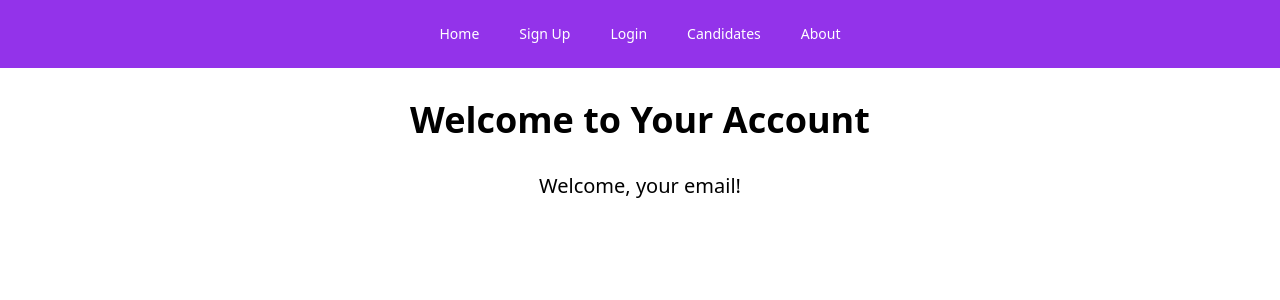
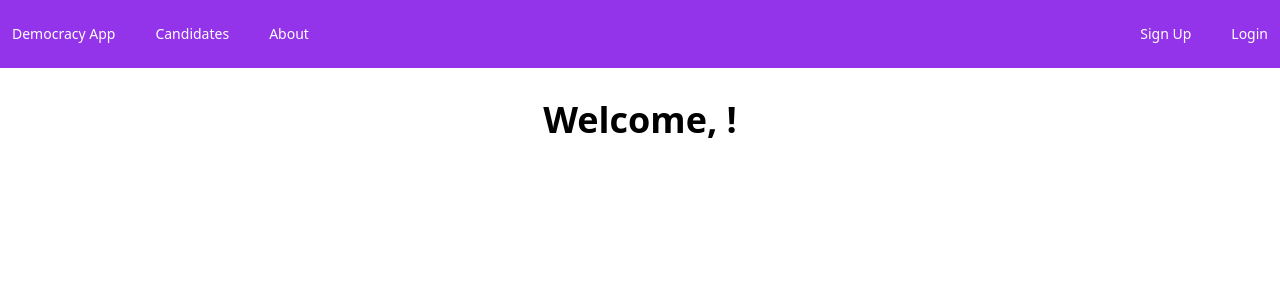
Before and after one commit to joemiddie13/Democracy-App, a React (Create React App) app: page /account in a window 1280 px wide. Shown: the top 300 px of the page. Built offline with nearby package versions, Linux system fonts and the light colour scheme.

Commit message:
Added components for Account, Login, and Signup

```diff
--- a/src/App.js
+++ b/src/App.js
@@ -1,24 +1,50 @@
-import { BrowserRouter as Router, Routes, Route, Link } from 'react-router-dom';
+import React from 'react';
+import { BrowserRouter as Router, Routes, Route, Link, useNavigate } from 'react-router-dom';
+import { AuthProvider, useAuth } from './Components/AuthContext';
 import './App.css';
 import HomePage from './Components/HomePage';
-import SignUp from './Components/SignUp'
-import Account from './Components/Account'
+import SignUp from './Components/SignUp';
+import Account from './Components/Account';
 import Login from './Components/Login';
+
+const NavigationBar = () => {
+  const { authState, logout } = useAuth();
+  const navigate = useNavigate();
+
+  const handleLogout = () => {
+    logout();
+    navigate('/');
+  };
+
+  return (
+    <div className="sticky top-0 bg-purple-600 py-4">
+      <nav className="flex justify-between">
+        <div className="flex space-x-4">
+          <Link to="/" className="text-white hover:bg-purple-700 px-3 py-2 rounded-md text-sm font-medium">Democracy App</Link>
+          <Link to="/candidates" className="text-white hover:bg-purple-700 px-3 py-2 rounded-md text-sm font-medium">Candidates</Link>
+          <Link to="/about" className="text-white hover:bg-purple-700 px-3 py-2 rounded-md text-sm font-medium">About</Link>
+        </div>
+        {authState.isLoggedIn ? (
+          <div className="flex space-x-4">
+            <Link to="/account" className="text-white hover:bg-purple-700 px-3 py-2 rounded-md text-sm font-medium">{authState.userEmail}</Link>
+            <button onClick={handleLogout} className="text-white hover:bg-purple-700 px-3 py-2 rounded-md text-sm font-medium">Sign Out</button>
+          </div>
+        ) : (
+          <div className="flex space-x-4">
+            <Link to="/signup" className="text-white hover:bg-purple-700 px-3 py-2 rounded-md text-sm font-medium">Sign Up</Link>
+            <Link to="/login" className="text-white hover:bg-purple-700 px-3 py-2 rounded-md text-sm font-medium">Login</Link>
+          </div>
+        )}
+      </nav>
+    </div>
+  );
+};
 
 function App() {
   return (
+    <AuthProvider>
       <Router>
-      {/* Navigation Bar */}
-      <div className="sticky top-0 bg-purple-600 py-4">
-        <nav className="flex justify-center space-x-4">
-          <Link to="/" className="text-white hover:bg-purple-700 px-3 py-2 rounded-md text-sm font-medium">Home</Link>
-          <Link to="/signup" className="text-white hover:bg-purple-700 px-3 py-2 rounded-md text-sm font-medium">Sign Up</Link>
-          <Link to="/login" className="text-white hover:bg-purple-700 px-3 py-2 rounded-md text-sm font-medium">Login</Link>
-          <Link to="/candidates" className="text-white hover:bg-purple-700 px-3 py-2 rounded-md text-sm font-medium">Candidates</Link>
-          <Link to="/about" className="text-white hover:bg-purple-700 px-3 py-2 rounded-md text-sm font-medium">About</Link>
-        </nav>
-      </div>
-      {/* Web Pages */}
+        <NavigationBar />
         <Routes>
           <Route path="/" element={<HomePage />} />
           <Route path="/signup" element={<SignUp />} />
@@ -26,8 +52,8 @@ function App() {
           <Route path="/login" element={<Login />} />
         </Routes>
       </Router>
+    </AuthProvider>
   );
 }
 
-
 export default App;
--- a/src/Components/Account.js
+++ b/src/Components/Account.js
@@ -1,16 +1,35 @@
-import React from 'react';
-import { useLocation } from 'react-router-dom';
+import React, { useEffect, useState } from 'react';
+import { useAuth } from './AuthContext';
 
 const Account = () => {
-  const location = useLocation();
-  const { email } = location.state || { email: 'your email' };
+  const [userDetails, setUserDetails] = useState({ firstName: '', lastName: '' });
+  const { authState } = useAuth();
+
+  useEffect(() => {
+    const fetchUserDetails = async () => {
+      try {
+        const response = await fetch(`http://127.0.0.1:5000/user-details?email=${authState.userEmail}`, {
+          method: 'GET',
+        });
+        const data = await response.json();
+        if (response.ok) {
+          setUserDetails({ firstName: data.firstName, lastName: data.lastName });
+        } else {
+          alert('Failed to fetch user details');
+        }
+      } catch (error) {
+        console.error('Error fetching user details:', error);
+      }
+    };
+
+    if (authState.isLoggedIn) {
+      fetchUserDetails();
+    }
+  }, [authState.isLoggedIn, authState.userEmail]);
 
   return (
     <div className="container mx-auto px-4">
-      <h1 className="text-4xl font-bold text-center my-8">Welcome to Your Account</h1>
-      <p className="text-xl text-center mb-8">
-        Welcome, {email}!
-      </p>
+      <h1 className="text-4xl font-bold text-center my-8">Welcome, {userDetails.firstName} {userDetails.lastName}!</h1>
     </div>
   );
 };
--- /dev/null
+++ b/src/Components/AuthContext.js
@@ -0,0 +1,26 @@
+import React, { createContext, useContext, useState } from 'react';
+
+const AuthContext = createContext();
+
+export const AuthProvider = ({ children }) => {
+  const [authState, setAuthState] = useState({
+    isLoggedIn: false,
+    userEmail: null,
+  });
+
+  const login = (email) => {
+    setAuthState({ isLoggedIn: true, userEmail: email });
+  };
+
+  const logout = () => {
+    setAuthState({ isLoggedIn: false, userEmail: null });
+  };
+
+  return (
+    <AuthContext.Provider value={{ authState, login, logout }}>
+      {children}
+    </AuthContext.Provider>
+  );
+};
+
+export const useAuth = () => useContext(AuthContext);
--- a/src/Components/Login.js
+++ b/src/Components/Login.js
@@ -1,13 +1,14 @@
 import React, { useState } from 'react';
 import { useNavigate } from 'react-router-dom';
+import { useAuth } from './AuthContext';
 
 const Login = () => {
   const [formData, setFormData] = useState({
     email: '',
     password: '',
   });
-
   const navigate = useNavigate();
+  const { login } = useAuth();
 
   const handleChange = (e) => {
     setFormData({ ...formData, [e.target.name]: e.target.value });
@@ -16,7 +17,7 @@ const Login = () => {
   const handleSubmit = async (e) => {
     e.preventDefault();
     try {
-      const response = await fetch('http://127.0.0.1:5000/login', {  // Make sure your Flask backend has a /login endpoint
+      const response = await fetch('http://127.0.0.1:5000/login', {
         method: 'POST',
         headers: {
           'Content-Type': 'application/json',
@@ -25,10 +26,10 @@ const Login = () => {
       });
       const data = await response.json();
       if (response.ok) {
-        // Assuming the backend sends back the user's email upon successful authentication
-        navigate('/account', { state: { email: data.email } });  // Pass the user's email to the Account component
+        login(data.email);
+        navigate('/account');
       } else {
-        alert(data.message || 'Login failed');  // Show error message
+        alert(data.message || 'Login failed');
       }
     } catch (error) {
       console.error('Error:', error);
--- a/src/Components/SignUp.js
+++ b/src/Components/SignUp.js
@@ -27,8 +27,8 @@ const SignUp = () => {
       });
       const data = await response.json();
       if (response.ok) {
-        alert(data.message);  // Show success alert
-        navigate('/account');  // Redirect to AccountPage
+        alert(data.message);
+        navigate('/login');
       } else {
         alert(data.message || 'Failed to sign up');
       }
```
Also changed, not shown: 2 other files (tests, documents, lock files or other folders). Lines whose indentation alone changed are shown as unchanged.
